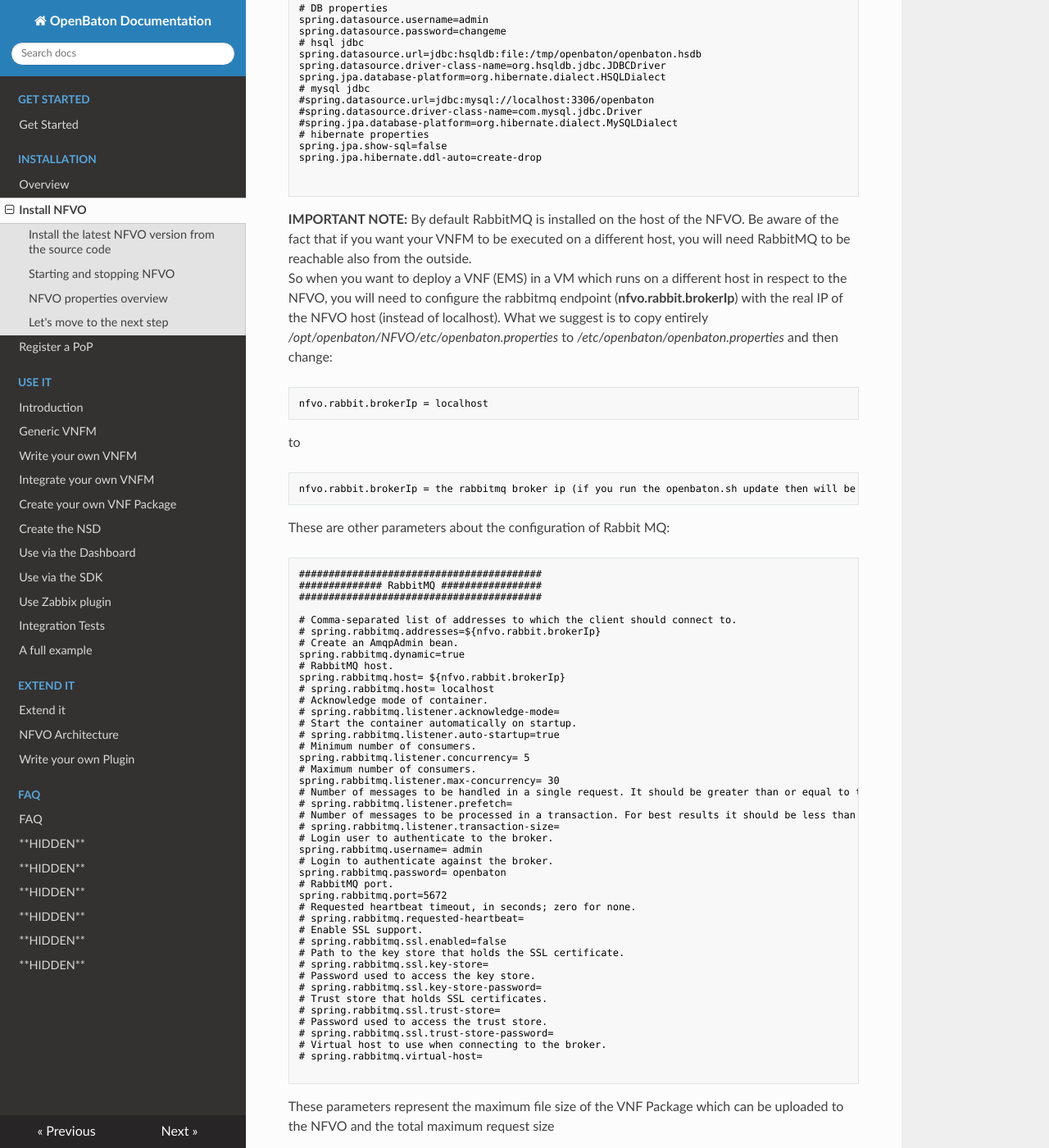
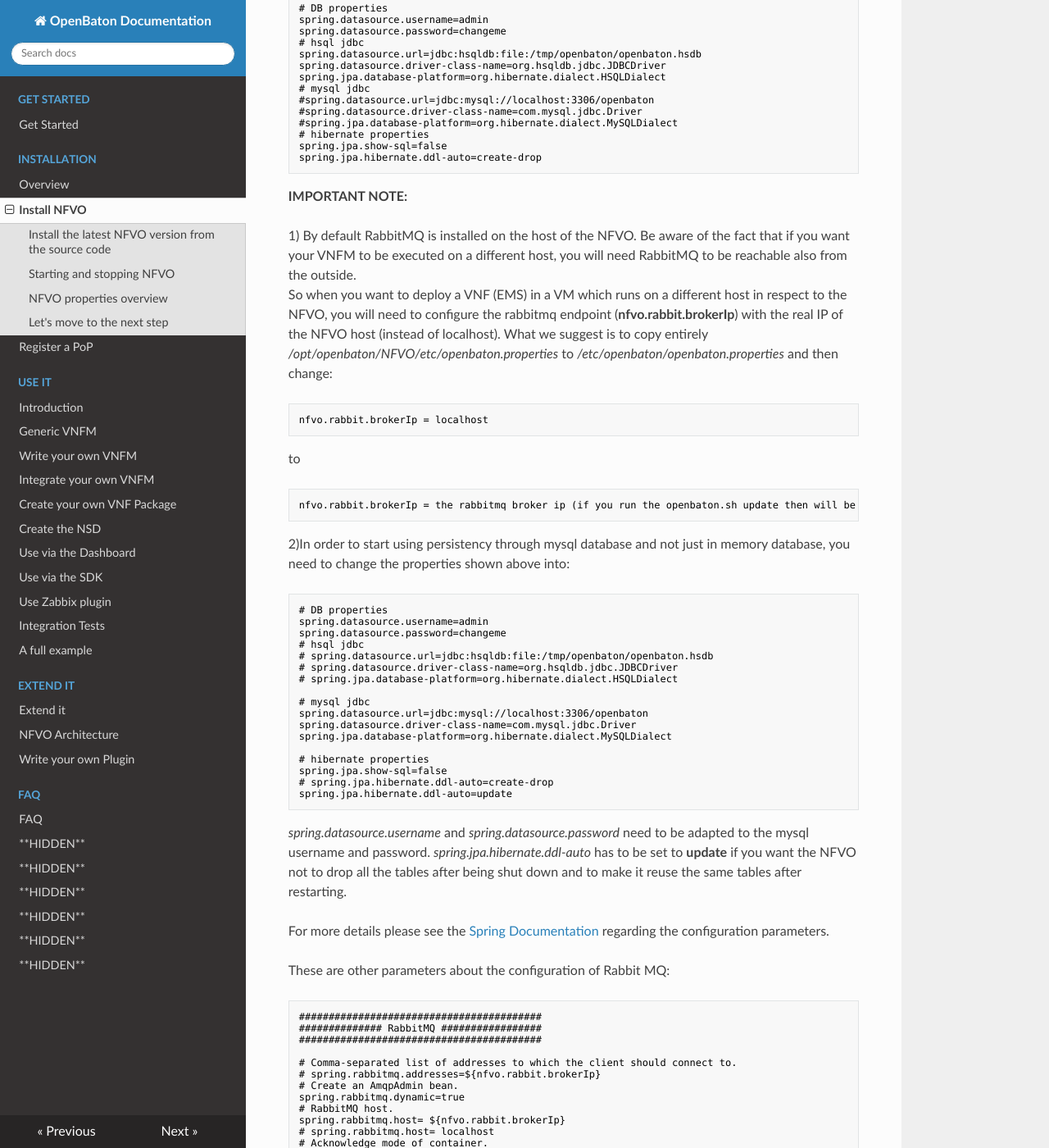
Before and after one commit to openbaton/docs, an MkDocs documentation site: the page built from docs/nfvo-installation.md, in a window 1280 px wide and 1400 px high, scrolled down 2001 px. Shown: the whole window at 82% size. Built offline with MkDocs 1.6.1, drawn with Linux system fonts in a browser that asks for light colours; nearby versions of some CDN libraries; old or Windows-style settings are respelled for this version of MkDocs; some of the changed text lies outside the part shown.

Commit message:
Add missing properties

````diff
--- a/docs/nfvo-installation.md
+++ b/docs/nfvo-installation.md
@@ -92,11 +92,11 @@
 # hibernate properties
 spring.jpa.show-sql=false
 spring.jpa.hibernate.ddl-auto=create-drop
+```
 
+**IMPORTANT NOTE:**
 
-```
-**IMPORTANT NOTE:**
-By default RabbitMQ is installed on the host of the NFVO. Be aware of the fact that if you want your VNFM to be executed on a different host, you will need RabbitMQ to be reachable also from the outside.
+1) By default RabbitMQ is installed on the host of the NFVO. Be aware of the fact that if you want your VNFM to be executed on a different host, you will need RabbitMQ to be reachable also from the outside.
 So when you want to deploy a VNF (EMS) in a VM which runs on a different host in respect to the NFVO, you will need to configure the rabbitmq endpoint (**nfvo.rabbit.brokerIp**) with the real IP of the NFVO host (instead of localhost).
 What we suggest is to copy entirely _/opt/openbaton/NFVO/etc/openbaton.properties_ to _/etc/openbaton/openbaton.properties_ and then change:
 ```properties
@@ -106,6 +106,31 @@
 ```properties
 nfvo.rabbit.brokerIp = the rabbitmq broker ip (if you run the openbaton.sh update then will be the ip where the NFVO is running)
 ```
+
+2)In order to start using persistency through mysql database and not just in memory database, you need to change the properties shown above into:
+```properties
+# DB properties
+spring.datasource.username=admin
+spring.datasource.password=changeme
+# hsql jdbc
+# spring.datasource.url=jdbc:hsqldb:file:/tmp/openbaton/openbaton.hsdb
+# spring.datasource.driver-class-name=org.hsqldb.jdbc.JDBCDriver
+# spring.jpa.database-platform=org.hibernate.dialect.HSQLDialect
+
+# mysql jdbc
+spring.datasource.url=jdbc:mysql://localhost:3306/openbaton
+spring.datasource.driver-class-name=com.mysql.jdbc.Driver
+spring.jpa.database-platform=org.hibernate.dialect.MySQLDialect
+
+# hibernate properties
+spring.jpa.show-sql=false
+# spring.jpa.hibernate.ddl-auto=create-drop
+spring.jpa.hibernate.ddl-auto=update
+```
+_spring.datasource.username_ and _spring.datasource.password_ need to be adapted to the mysql username and password.
+_spring.jpa.hibernate.ddl-auto_ has to be set to **update** if you want the NFVO not to drop all the tables after being shut down and to make it reuse the same tables after restarting.
+
+For more details please see the [Spring Documentation](http://docs.spring.io/spring-boot/docs/current/reference/html/common-application-properties.html) regarding the configuration parameters.
 
 These are other parameters about the configuration of Rabbit MQ:
 ```properties
@@ -184,16 +209,35 @@
 
 These are other parameters about the configuration of the nfvo behaviour:
 ```properties
+# Wait for the NSR to be deleted
 nfvo.delete.wait = false
+# The broker ip that needs to be reachable from all the components
+nfvo.rabbit.brokerIp = the broker ip here
+# Set the queues to be autodeleted after the shut down
+nfvo.rabbit.autodelete = true
+# Setting the number of plugin active consumers
+nfvo.plugin.active.consumers = 5
+# Setting the number of minimum concurrency of the nfvo receivers
+nfvo.rabbit.minConcurrency = 5
+# Setting the number of maximum concurrency of the nfvo receivers
+nfvo.rabbit.maxConcurrency = 15
+# Setting the management port number of rabbitmq
+nfvo.rabbit.management.port = 15672
 
-nfvo.rabbit.brokerIp = the broker ip here
-nfvo.rabbit.autodelete = true
-nfvo.plugin.active.consumers = 5
-nfvo.rabbit.minConcurrency = 5
-nfvo.rabbit.maxConcurrency = 15
-nfvo.rabbit.management.port = 15672
+# Setting the heartbeat between ems and the broker
+nfvo.ems.queue.heartbeat = 60
+# Set the ems queues to be autodeleted after the shut down
+nfvo.ems.queue.autodelete = true
+# Set the ems version to be installed
+nfvo.ems.version = 0.15
+
+# Allow infinite quotas during the GRANT_OPERATION
+nfvo.vim.drivers.allowInfiniteQuota = false
+# Execute the start event sequentially and in order based on the VNFDependencies. This implies the NSD not to have cycling dependencies
+nfvo.start.ordered = false
+# Avoid doing the GRANT_OPERATION
+nfvo.quota.check = true
 ```
-
 
 Those properties are needed in case you want to tune a bit the performances of the NFVO. When the VNFMs send a message to the NFVO, there is a pool of threads able to process these messages in parallel. These parameters allows you to change the pool configuration, for more details please check the [spring documentation regarding thread pool executor](http://docs.spring.io/spring/docs/current/javadoc-api/org/springframework/scheduling/concurrent/ThreadPoolTaskExecutor.html)
 ```properties
````
